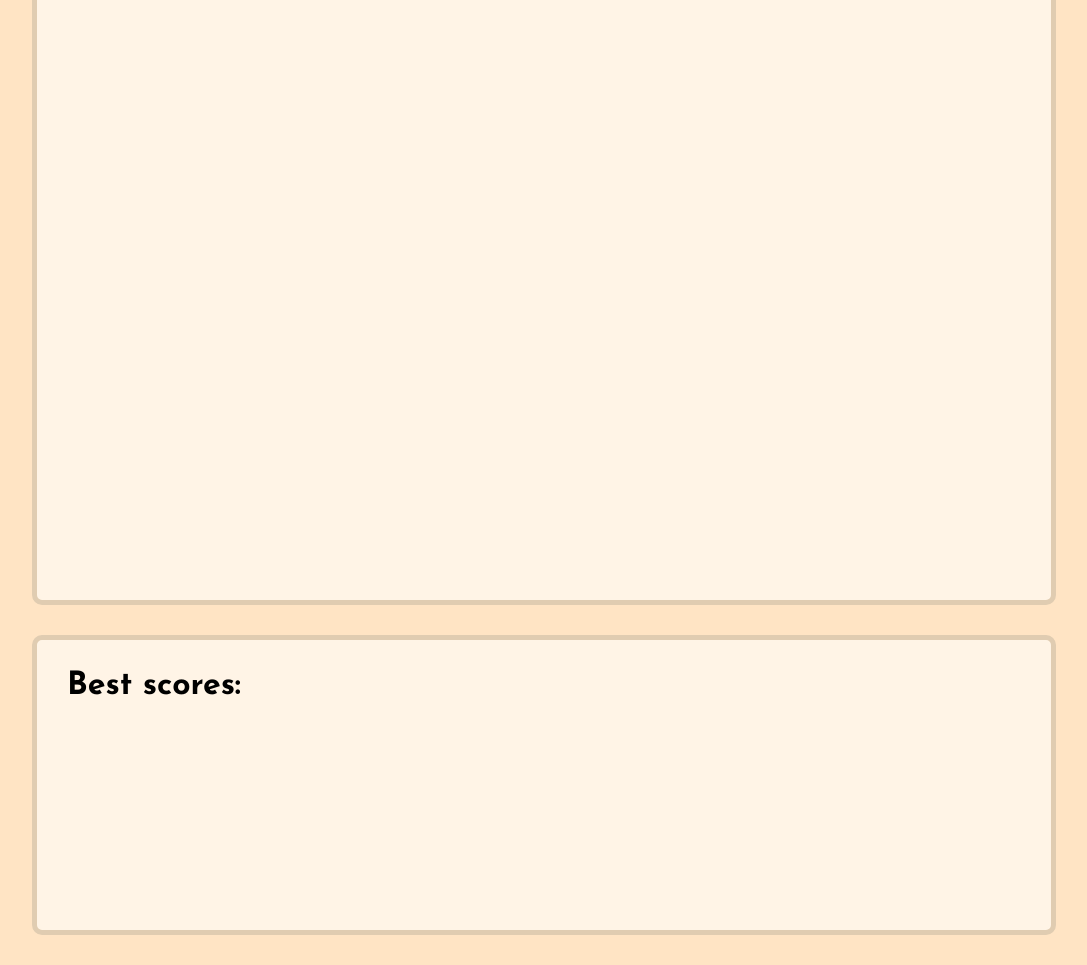
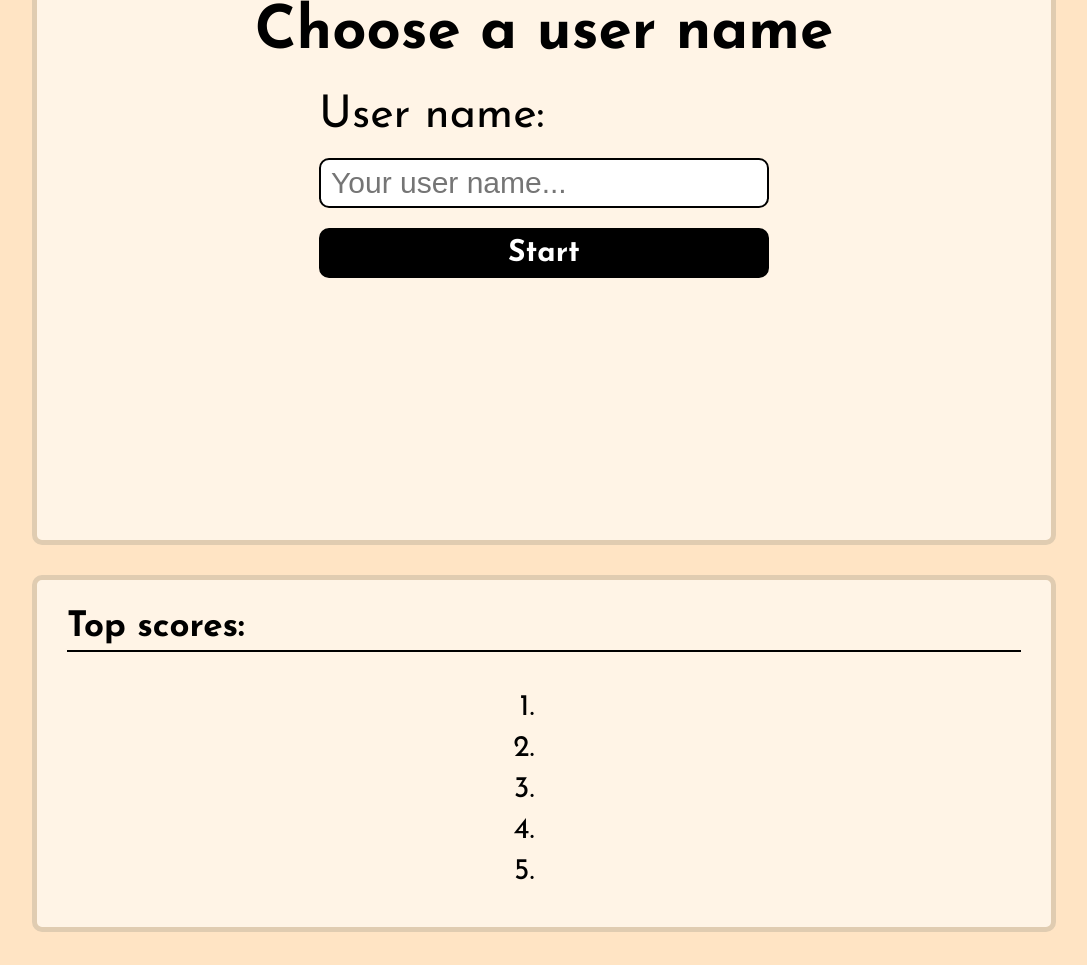
Before and after one commit to AlejandroLuisHC/piggy-word-bank-game, a plain HTML site: page index.html in a window 1280 px wide. Shown: the part 310-1275 px from the top of the page, without its empty margins (96-1183 px from the left). Drawn offline with Linux system fonts and the light colour scheme.

Commit message:
Main structure of the project (HTML, CSS)

```diff
--- a/app.js
+++ b/app.js
@@ -0,0 +1,13 @@
+const
+    mainDisplay         = document.getElementById("mainDisplay"),
+    userAccess          = document.getElementById("userAccess"),
+    form                = document.getElementById("form"),
+    username            = document.getElementById("username"),
+    submitBtn           = document.getElementById("submitBtn"),
+    rankingDisplay      = document.getElementById("rankingDisplay"),
+    topRank             = document.getElementById("topRank"),
+    rank1               = document.getElementById("rank1"),
+    rank2               = document.getElementById("rank2"),
+    rank3               = document.getElementById("rank3"),
+    rank4               = document.getElementById("rank4"),
+    rank5               = document.getElementById("rank5");
--- a/index.html
+++ b/index.html
@@ -6,16 +6,33 @@
     <meta name="viewport" content="width=device-width, initial-scale=1.0">
     <title>Hangman Game</title>
     <link rel="stylesheet" href="style.css">
-    <script src="app.js"></script>
+    <script src="/components/user-manager.js" defer></script>
+    <script src="/components/game.js" defer></script>
+    <script src="/components/ending.js" defer></script>
+    <script src="app.js" defer></script>
 </head>
 <body>
     <main>
         <h1 class="title">Welcome to The Hanging Man</h1>
-        <div class="main-display">
-            The game goes here
+        <div id="mainDisplay" class="main-display">
+            <div id="userAccess" class="user-access">
+                <h2 class="title-user">Choose a user name</h2>
+                <form id="form">
+                    <label for="username">User name:</label>
+                    <input type="text" id="username" maxlength="15" placeholder="Your user name...">
+                    <input id="submitBtn" class="user-submit" type="submit" value="Start">
+                </form>
+            </div>
         </div>
-        <div class="ranking-display">
-            <h1 class="ranking-title">Best scores:</h1>
+        <div id="rankingDisplay" class="ranking-display">
+            <h1 class="ranking-title">Top scores:</h1>
+            <ol id="topRank">
+                <li id="rank1"></li>
+                <li id="rank2"></li>
+                <li id="rank3"></li>
+                <li id="rank4"></li>
+                <li id="rank5"></li>
+            </ol>
         </div>
     </main>
 </body>
--- a/style.css
+++ b/style.css
@@ -14,7 +14,7 @@ body {
 body {
     font-family: 'Josefin Sans', sans-serif;
     display: grid;
-    grid-template: 80px 1fr 80px / 1fr 8fr 1fr;
+    grid-template: 20px 1fr 40px / 1fr 8fr 1fr;
     background-color: bisque;
 }
 
@@ -42,9 +42,91 @@ main {
 .ranking-display {
     width: 100%;
     min-height: 300px;
+    display: flex;
+    flex-direction: column;
     margin: 30px 0;
     background-color: rgb(255, 244, 230);
     border: 5px solid rgb(224, 204, 177);
     padding: 30px;
     border-radius: 10px;
 }
+.ranking-title {
+    font-size: 35px;
+    width: 100%;
+    padding-bottom: 5px;
+    border-bottom: 2px solid black;
+    margin-bottom: 40px;
+}
+
+.ranking-display ol {
+    display: flex;
+    flex-direction: column;
+    justify-content: center;
+    align-items: center;
+}
+.ranking-display ol li {
+    grid-column: 2;
+    font-size: 30px;
+    margin-bottom: 10px;
+}
+
+/* USER ACCESS
+......................................................................................*/
+
+.user-access {
+    width: 100%;
+    height: 100%;
+    display: flex;
+    flex-direction: column;
+    justify-content: center;
+    align-items: center;
+}
+
+.user-access form {
+    display: flex;
+    flex-direction: column;
+}
+
+.title-user {
+    font-size: 60px;
+    margin-bottom: 30px;
+    text-align: center;
+}
+
+.user-access form label {
+    font-size: 45px;
+    margin-bottom: 10px;
+}
+
+.user-access form input {
+    padding: 0 10px;
+    width: 450px;
+    height: 50px;
+    border: 2px solid black;
+    font-size: 30px;
+    margin: 10px 0;
+    border-radius: 10px;
+}
+
+.user-submit {
+    background-color: black;
+    font-family: 'Josefin Sans', sans-serif;
+    color: white;
+    font-weight: bold;
+    cursor: pointer;
+    animation: popping 1000ms ease-in-out infinite;
+}
+
+@keyframes popping {
+    0% {transform: scale(1);}
+    50% {transform: scale(1.1);}
+    100% {transform: scale(1);}
+}
+
+.user-submit:hover {
+    animation: none;
+    transform: scale(1.1);
+}
+
+/* GAME
+........................................................................................... */
```
Also changed, not shown: components/ending.js (added), components/game.js (added), components/user-manager.js (added).
